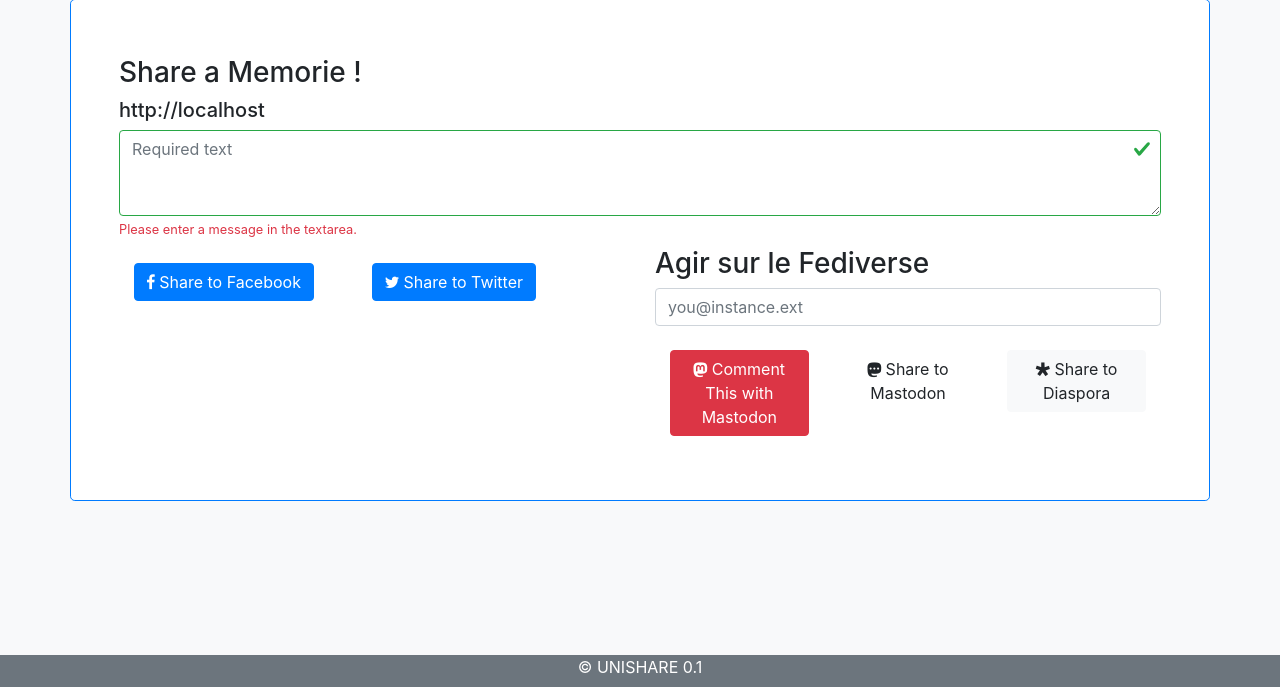
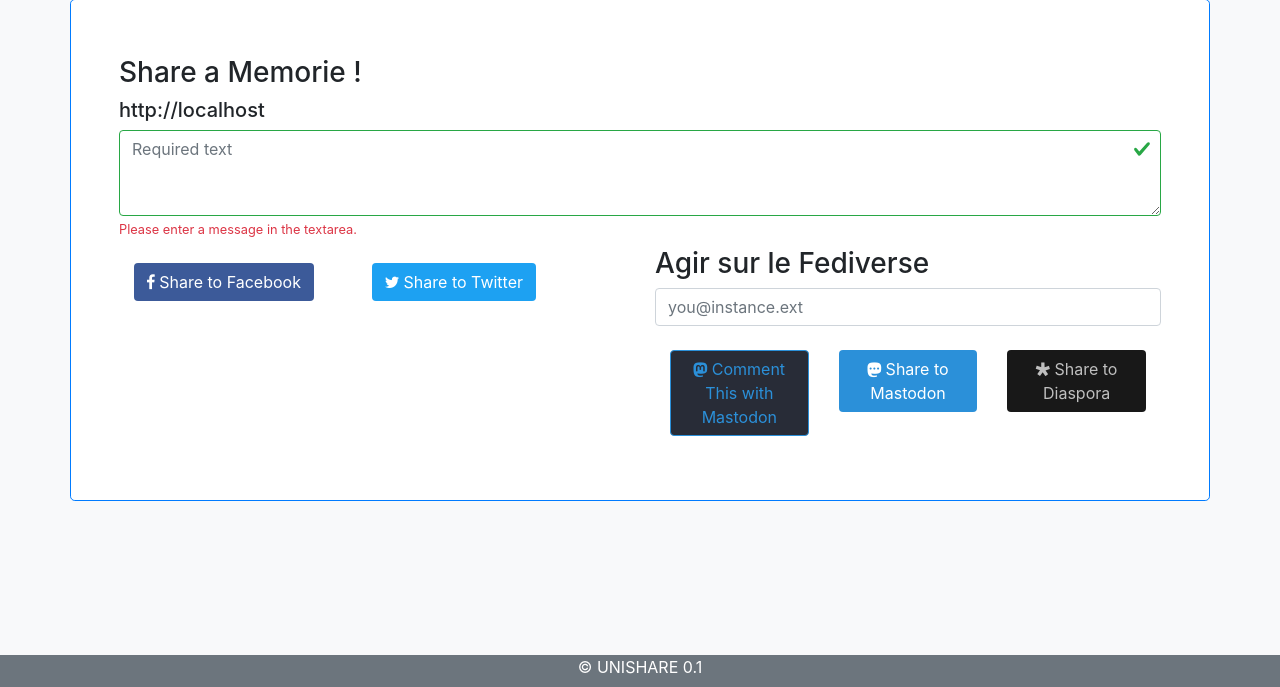
Before and after one commit to IsserTerrus/UNIShare, a PHP site: page / in a window 1280 px wide. Shown: the part 113-800 px from the top of the page. Run offline with PHP 8.4, Linux system fonts and the light colour scheme.

Commit message:
style btn

```diff
--- a/TPL_index.html
+++ b/TPL_index.html
@@ -10,7 +10,7 @@
     <link rel="stylesheet" href="./css/bootstrap.css">
 
     <!-- Feuille de style css -->
-    <link rel="stylsheet" href="./css/style.css">
+    <link rel="stylesheet" href="./css/style.css">
 
     <script src="./js/bootstrap.js"></script>
     <script src="./js/jquery-3.4.1.js"></script>
@@ -57,10 +57,10 @@
                 <form>
                     <div class="container row mb-2">
                         <div class="col-lg-6 col-md-12 col-sm-12 mt-2">
-                            <a name="shareToFb" id="shareToFb" class="btn btn-primary" onclick="GAFAM_Share_FB(UNISHARE_Val('SharingTextControl'),'%VAR_URL%')" href="#" role="button"><i class="fa fa-facebook-f "></i> %Share_To_FB%</a>
+                            <a name="shareToFb" id="shareToFb" class="btn fb" onclick="GAFAM_Share_FB(UNISHARE_Val('SharingTextControl'),'%VAR_URL%')" href="#" role="button"><i class="fa fa-facebook-f "></i> %Share_To_FB%</a>
                         </div>
                         <div class="col-lg-6 col-md-12 col-sm-12 mt-2">
-                            <a name="shareToTw" id="shareToTw" class="btn btn-primary" href="#" onclick="GAFAM_Share_TW(UNISHARE_Val('SharingTextControl'),'%VAR_URL%')" role="button"><i class="fa fa-twitter"></i> %Share_To_TW%</a>
+                            <a name="shareToTw" id="shareToTw" class="btn tw" href="#" onclick="GAFAM_Share_TW(UNISHARE_Val('SharingTextControl'),'%VAR_URL%')" role="button"><i class="fa fa-twitter"></i> %Share_To_TW%</a>
                         </div>
                     </div>
                 </form>
@@ -74,7 +74,7 @@
                     <div class="container">
                         <div class="form-group row">
                             <div class="col-lg-4 col-md-12 col-sm-12 mt-2">
-                                <a name="commentToMasto" id="commentToMasto" class="btn btn-danger" href="#" onclick="createCookie('yourInstance', UNISHARE_Val('InstanceUser'), 30);FEDI_Comment_Masto('%VAR_URL%',UNISHARE_Val('InstanceUser'))" role="button"><i class="fa fa-mastodon" aria-hidden="true"></i> %Comment_With_Mastodon%</a>
+                                <a name="commentToMasto" id="commentToMasto" class="btn mamot-alt" href="#" onclick="createCookie('yourInstance', UNISHARE_Val('InstanceUser'), 30);FEDI_Comment_Masto('%VAR_URL%',UNISHARE_Val('InstanceUser'))" role="button"><i class="fa fa-mastodon" aria-hidden="true"></i> %Comment_With_Mastodon%</a>
                             </div>
                             <div class="col-lg-4 col-md-12 col-sm-12 mt-2">
                                 <a name="shareToMasto" id="shareToMasto" class="btn mamot" href="#" onclick="createCookie('yourInstance', UNISHARE_Val('InstanceUser'), 30);FEDI_Share_Masto(UNISHARE_Val('SharingTextControl'),'%VAR_URL%',UNISHARE_Val('InstanceUser'))" role="button">
@@ -82,7 +82,7 @@
                                 </a>
                             </div>
                             <div class="col-lg-4 col-md-12 col-sm-12 mt-2">
-                                <a name="shareToDiasp" id="shareToDiasp" class="btn btn-light" href="#" onclick="createCookie('yourInstance', UNISHARE_Val('InstanceUser'), 30);FEDI_Share_Diaspora(UNISHARE_Val('SharingTextControl'),'%VAR_URL%',UNISHARE_Val('InstanceUser'))" role="button"><i class="fa fa-diaspora" aria-hidden="true"></i> %Share_To_Diaspora%</a>
+                                <a name="shareToDiasp" id="shareToDiasp" class="btn diasp" href="#" onclick="createCookie('yourInstance', UNISHARE_Val('InstanceUser'), 30);FEDI_Share_Diaspora(UNISHARE_Val('SharingTextControl'),'%VAR_URL%',UNISHARE_Val('InstanceUser'))" role="button"><i class="fa fa-diaspora" aria-hidden="true"></i> %Share_To_Diaspora%</a>
                             </div>
                         </div>
                     </div>
--- a/css/style.css
+++ b/css/style.css
@@ -1,4 +1,41 @@
+.fb{
+    color: #fff;
+    background-color: #3c5a99;
+}
+
+.tw{
+    color: #fff;
+    background-color: #1da1f2;
+}
+
 .mamot{
     color: #fff;
     background-color:#2b90d9;
-};
+}
+
+.mamot:hover{
+    color: #2b90d9;
+    background-color:#282c37;
+    border-color: #2b90d9;
+}
+
+.mamot-alt{
+    color: #2b90d9;
+    background-color:#282c37;
+    border-color: #2b90d9;
+}
+
+.mamot-alt:hover{
+    color: #fff;
+    background-color: #2b90d9;
+}
+
+.diasp{
+    color: #bfbfbf;
+    background-color: #181818;
+}
+
+.diasp:hover{
+    color: #fff;
+    background-color: #555;
+}
```
